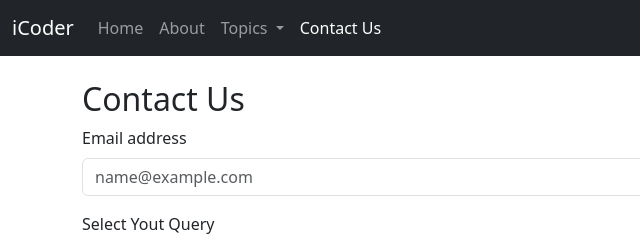
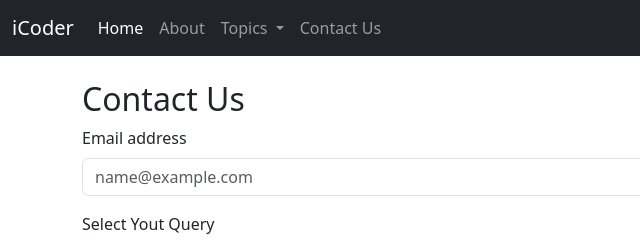
Before and after one commit to brahmjotsingh02/iCoderBootstrap, a plain HTML site: page contact.html in a window 1280 px wide. Shown: the top 240 px of the page, 0-640 px from the left. Drawn offline with nearby package versions, Linux system fonts and the light colour scheme.

Commit message:
Update contact.html

```diff
--- a/contact.html
+++ b/contact.html
@@ -21,11 +21,11 @@
             <div class="collapse navbar-collapse" id="navbarSupportedContent">
                 <ul class="navbar-nav me-auto mb-2 mb-lg-0">
                     <li class="nav-item">
-                        <a class="nav-link " aria-current="page" href="/">Home</a>
+                        <a class="nav-link active" aria-current="page" href="/iCoderBootstrap">Home</a>
                     </li>
 
                     <li class="nav-item">
-                        <a class="nav-link " href="/about.html">About</a>
+                        <a class="nav-link" href="/iCoderBootstrap/about.html">About</a>
                     </li>
 
                     <li class="nav-item dropdown">
@@ -45,7 +45,7 @@
                         </ul>
                     </li>
                     <li class="nav-item">
-                        <a class="nav-link active" href="/contact.html">Contact Us</a>
+                        <a class="nav-link" href="/iCoderBootstrap/contact.html">Contact Us</a>
                     </li>
 
                 </ul>
```
